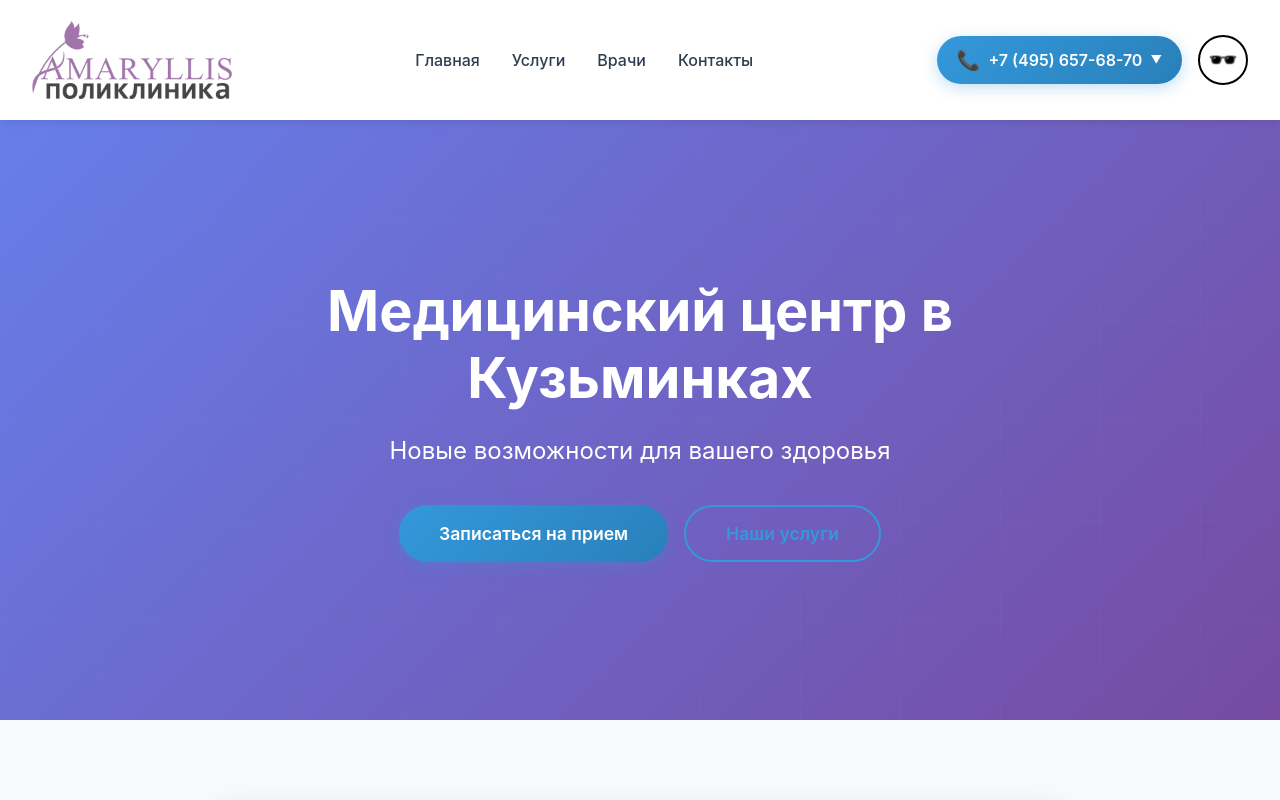
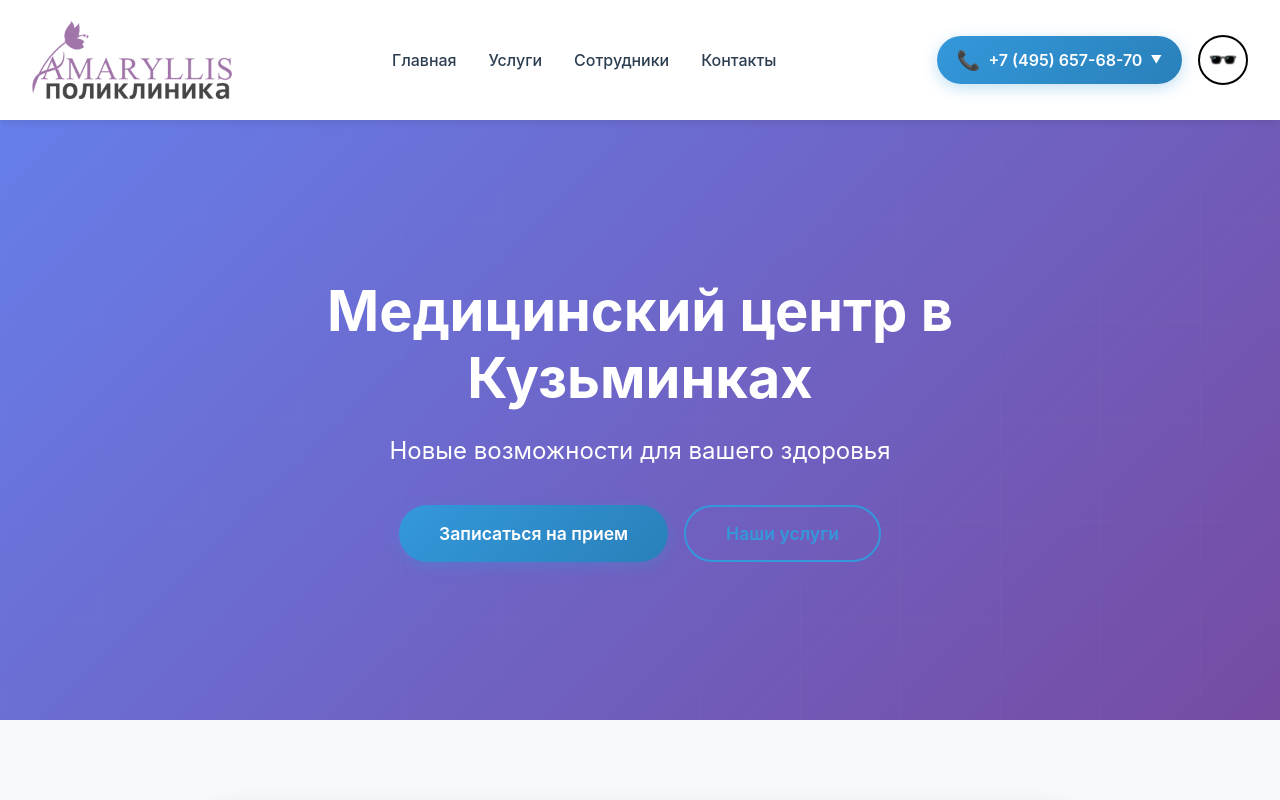
Before and after one commit to vaboriskin/amaryllis, a React (Vite) app in the folder frontend/: page / in a window 1280 px wide. Shown: the top 800 px of the page. Built offline with nearby package versions, Linux system fonts and the light colour scheme.

Commit message:
doctors description

```diff
--- a/frontend/src/components/Header/Header.tsx
+++ b/frontend/src/components/Header/Header.tsx
@@ -45,7 +45,7 @@ const Header: React.FC = () => {
         <nav className="nav desktop-nav">
           <Link to="/">Главная</Link>
           <Link to="/services">Услуги</Link>
-          <Link to="/doctors">Врачи</Link>
+          <Link to="/doctors">Сотрудники</Link>
           <Link to="/contacts">Контакты</Link>
         </nav>
         <div className="header-actions">
@@ -135,7 +135,7 @@ const Header: React.FC = () => {
           <nav className="mobile-nav" ref={menuRef}>
             <Link to="/" onClick={() => setIsMenuOpen(false)}>Главная</Link>
             <Link to="/services" onClick={() => setIsMenuOpen(false)}>Услуги</Link>
-            <Link to="/doctors" onClick={() => setIsMenuOpen(false)}>Врачи</Link>
+            <Link to="/doctors" onClick={() => setIsMenuOpen(false)}>Сотрудники</Link>
             <Link to="/contacts" onClick={() => setIsMenuOpen(false)}>Контакты</Link>
           </nav>
         )}
--- a/frontend/src/data/doctors.ts
+++ b/frontend/src/data/doctors.ts
@@ -44,25 +44,31 @@ export const doctorsData: Doctor[] = [
   {
     id: 'boriskin',
     name: 'Борискин Алексей Александрович',
-    position: 'Заместитель главного врача по медицинской помощи',
+    position: 'заместитель главного врача по медицинской помощи, к.м.н, врач-уролог, врач-андролог',
     photo: boriskinPhoto,
   },
   {
     id: 'bezbah',
     name: 'Ирина Викторовна Безбах',
-    position: 'Заместитель главного врача по акушерско-гинекологической помощи',
+    position: 'Заместитель главного врача по акушерско-гинекологической помощи, к.м.н., врач акушер-гинеколог, врач гинеколог-эндокринолог',
     photo: bezbahPhoto,
+  },
+  {
+    id: 'gudilina',
+    name: 'Гудилина Анна Владимировна',
+    position: 'Администратор',
+    photo: gudilinaPhoto,
   },
   {
     id: 'loboda',
     name: 'Лобода Татьяна Ивановна',
-    position: 'Врач акушер-гинеколог, эндокринолог',
+    position: 'Врач акушер-гинеколог, к.м.н., врач гинеколог-эндокринолог',
     photo: lobodaPhoto,
   },
   {
     id: 'glazunova',
     name: 'Глазунова Светлана Анатольевна',
-    position: 'Врач-кардиолог, врач-терапевт',
+    position: 'Врач общей практики, врач кардиолог, врач функциональной диагностики',
     photo: glazunovaPhoto,
   },
   {
@@ -119,12 +125,7 @@ export const doctorsData: Doctor[] = [
     position: 'Старшая медицинская сестра',
     photo: ivanovaPhoto,
   },
-  {
-    id: 'gudilina',
-    name: 'Гудилина Анна Владимировна',
-    position: 'Администратор',
-    photo: gudilinaPhoto,
-  },
+
   {
     id: 'kurochkina',
     name: 'Курочкина Екатерина Николаевна',
@@ -140,7 +141,7 @@ export const doctorsData: Doctor[] = [
   {
     id: 'fatahutdinov',
     name: 'Фатахутдинов Альберт Харисович',
-    position: 'Врач-оториноларинголог высшей квалификационной категории',
+    position: 'Врач оториноларинголог',
     photo: fatahutdinovPhoto,
   },
 ]
```
Also changed, not shown: 1 other file (tests, documents, lock files or other folders).
